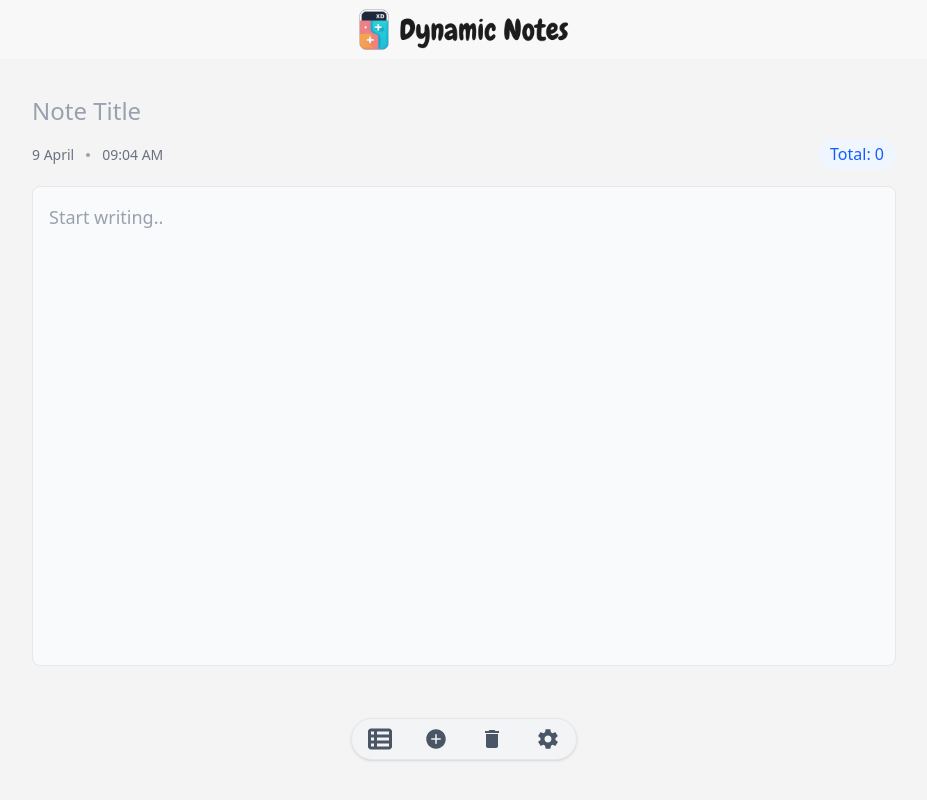
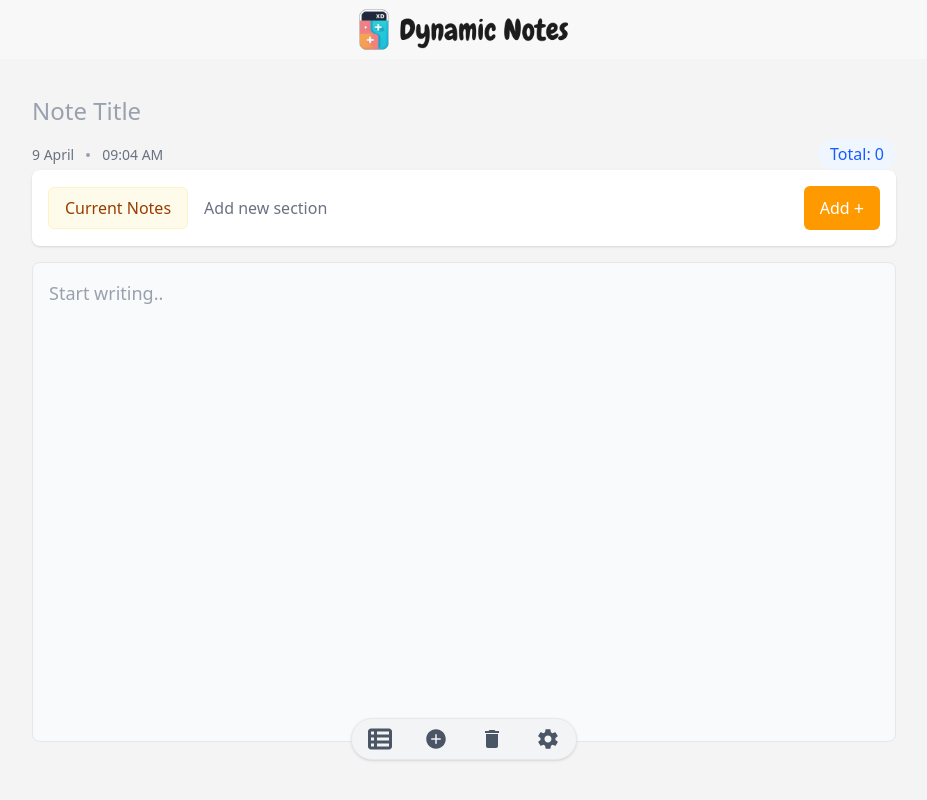
Before and after one commit to KelvinSada/Dynamic-Notes-v2.0, a React (Vite) app: page / in a window 1280 px wide. Shown: the whole page, without its empty margins (176-1103 px from the left). Built offline with nearby package versions, Linux system fonts and the light colour scheme.

Commit message:
adding a notes category

```diff
--- a/src/components/App.tsx
+++ b/src/components/App.tsx
@@ -7,6 +7,7 @@ import { NoteArrayType, Pages,NotesSelected } from './Types'
 import { AppContext } from './Context'
 import SavedItems from './SavedItems'
 import Settings from './Settings'
+import NewCategoryDialogBox from './NewCategory'
 
 
 function App() {
@@ -16,6 +17,8 @@ function App() {
   const [remove,setRemove] = useState(false)   // Delete a Notes from the Main current Notes Page
   const [save,setSave] = useState(false)      // Save the Current Notes and Clear the Page Empty
   const [storedPage,setStoredPage] = useState<Pages>("home")   // Go to the Storage Page
+
+  const [categoryToggle,setCategoryToggle] = useState(false) // Add Category Toggle in Notes
 
   const [viewNotes,setViewNotes] = useState<NotesSelected>({
     notesId:null,
@@ -41,13 +44,32 @@ function App() {
   },[savedArray])
 
 
+
   return (
     <AppContext.Provider value={{
         NoteArray:{savedArray,setSavedArray},
         DeleteFunction:{remove,setRemove},
         SavedFunction:{save,setSave},
         StoredPage:{storedPage,setStoredPage},
-        AccessSavedNotes:{viewNotes,setViewNotes}}}>
+        AccessSavedNotes:{viewNotes,setViewNotes},
+        AddCategoryToggle:{categoryToggle,setCategoryToggle}}}>
+
+        {/* Add Category */}
+        {categoryToggle&&<NewCategoryDialogBox/>}
+
+
+
+        {/* <div className="z-10 absolute top-1/2 left-1/2 transform -translate-x-1/2 -translate-y-1/2 bg-white p-6 rounded-lg shadow-lg border border-gray-200 w-80">
+  <input
+    type="text"
+    className="w-full px-4 py-2 mb-4 border border-gray-300 rounded-md focus:outline-none focus:ring-2 focus:ring-amber-500 focus:border-transparent"
+    placeholder="Category name"
+  />
+  <p className="text-gray-600 mb-4">Hello</p>
+  <button className="w-full bg-amber-500 hover:bg-amber-600 text-white font-medium py-2 px-4 rounded-md transition-colors duration-200">
+    Add Category
+  </button>
+</div> */}
 
       <main className='relative min-h-screen bg-[#f4f4f4]'>
         <Header/>
--- a/src/components/Context.ts
+++ b/src/components/Context.ts
@@ -1,5 +1,5 @@
 import { createContext } from "react";
-import { AppSavedType, DeleteType, SavedType,StoredPageToggle, ViewSavedNotes } from "./Types";
+import { AddCategoryToggle, AppSavedType, DeleteType, SavedType,StoredPageToggle, ViewSavedNotes } from "./Types";
 
 type AppContextType = {
   NoteArray:AppSavedType,
@@ -7,6 +7,7 @@ type AppContextType = {
   SavedFunction:SavedType,
   StoredPage:StoredPageToggle,
   AccessSavedNotes:ViewSavedNotes,
+  AddCategoryToggle:AddCategoryToggle,
 }
 
 export const AppContext = createContext<AppContextType>({
@@ -32,5 +33,9 @@ export const AppContext = createContext<AppContextType>({
       notePickedToggle:false,
     },
     setViewNotes: ()=>{},
+  },
+  AddCategoryToggle:{
+    categoryToggle:false,
+    setCategoryToggle:()=>{},
   }
 })
--- /dev/null
+++ b/src/components/NewCategory.tsx
@@ -0,0 +1,21 @@
+import { useContext } from "react"
+import { IoClose } from "react-icons/io5"
+import { AppContext } from "./Context"
+
+const NewCategoryDialogBox = () => {
+  const {AddCategoryToggle:{setCategoryToggle}} = useContext(AppContext)
+
+  const HangleCategoryToggle=()=>{
+    setCategoryToggle(false)
+  }
+
+  return (
+    <div className="z-10 p-3 shadow-md rounded-[10px] bg-white flex flex-col gap-5 absolute top-1/2 left-1/2 transform -translate-x-1/2 -translate-y-1/2">
+      <button onClick={HangleCategoryToggle} className='self-end'><IoClose /></button>
+      <input placeholder='Category name' type="text" className='p-1 border border-black'/>
+      <button className='w-full rounded-md bg-fuchsia-400 hover:bg-fuchsia-500'>Add Category</button>
+    </div>
+  )
+}
+
+export default NewCategoryDialogBox
--- a/src/components/NotesBody.tsx
+++ b/src/components/NotesBody.tsx
@@ -2,6 +2,7 @@ import React, { useContext, useEffect } from "react"
 import { useState,useRef } from "react"
 import { AppContext } from "./Context"
 import { NoteArrayType, NotesType } from "./Types"
+import NotesTopBar from "./NotesTopBar"
 
 
 const NotesBody = () => {
@@ -17,6 +18,7 @@ const NotesBody = () => {
     total:0,
     date:"",
     time:"",
+    dynamicItems:[]
   })
 
 // Handling the Date and Time
@@ -88,6 +90,7 @@ const CurrentTime = `${hours}:${minute} ${zone}`
           total:0,
           date:"",
           time:"",
+          dynamicItems:[]
       })
     },100)
 
@@ -114,6 +117,7 @@ const CurrentTime = `${hours}:${minute} ${zone}`
         total:0,
         date:"",
         time:"",
+        dynamicItems:[]
     })
 
 }
@@ -129,8 +133,6 @@ const CurrentTime = `${hours}:${minute} ${zone}`
     if (viewNotes && viewNotes.notePickedToggle === true){
       savedArray.forEach(getItem)
     }
-    console.log(viewNotes.notePickedToggle)
-
   },[viewNotes.notePickedToggle,access])
 
   const getItem =(item:NoteArrayType)=>{
@@ -148,6 +150,7 @@ const CurrentTime = `${hours}:${minute} ${zone}`
         total:total,
         date:CurrentDate,
         time:CurrentTime,
+        dynamicItems:[]
       })
 
       setTimeout(()=>{
@@ -171,6 +174,7 @@ const CurrentTime = `${hours}:${minute} ${zone}`
         total:0,
         date:"",
         time:"",
+        dynamicItems:[]
       })
     }
   ,[remove])
@@ -277,6 +281,19 @@ const CurrentTime = `${hours}:${minute} ${zone}`
       </div>
     </div>
 
+  {/* <div className="flex gap-4">
+    <div className="bg-amber-50 w-fit">
+      <p>Current Notes</p>
+    </div>
+    <div>
+      <p>Add new section</p>
+    </div>
+    <div>
+      <p>add +</p>
+    </div>
+  </div> */}
+  <NotesTopBar/>
+
     <textarea
       className="mt-4 p-4 text-lg text-gray-700 placeholder-gray-400 bg-gray-50 rounded-lg
                 outline-none w-full border border-gray-200 focus:border-blue-300
--- /dev/null
+++ b/src/components/NotesTopBar.tsx
@@ -0,0 +1,30 @@
+import { useContext } from "react"
+import { AppContext } from "./Context"
+
+const NotesTopBar = () => {
+const {AddCategoryToggle:{categoryToggle,setCategoryToggle}} = useContext(AppContext)
+
+  const addNewCategory=()=>{
+    setCategoryToggle(true)
+  }
+
+  console.log(categoryToggle)
+  return (
+  <div className="z-0 flex items-center gap-4 p-4 bg-white rounded-lg shadow-sm">
+    <div className="bg-amber-50 px-4 py-2 rounded-md border border-amber-100">
+      <p className="font-medium text-amber-800">Current Notes</p>
+    </div>
+    <div className="flex-1">
+      <p className="text-gray-500">Add new section</p>
+    </div>
+    <button onClick={addNewCategory} className="bg-amber-500 hover:bg-amber-600 text-white px-4 py-2 rounded-md flex items-center gap-1 transition-colors">
+      <span>Add</span>
+      <span className="text-lg">+</span>
+    </button>
+
+
+  </div>
+  )
+}
+
+export default NotesTopBar
--- a/src/components/Types.ts
+++ b/src/components/Types.ts
@@ -12,7 +12,7 @@ export type NotesType = {
   total:number,
   date:string,
   time:string,
-  // editable:boolean,
+  dynamicItems:[]
 }
 
 // Pages Toggle
@@ -50,3 +50,10 @@ export type ViewSavedNotes = {
   viewNotes:NotesSelected,
   setViewNotes: React.Dispatch<React.SetStateAction<NotesSelected>>
 }
+
+// Add Notes Category Toggle
+
+export type AddCategoryToggle={
+  categoryToggle:boolean,
+  setCategoryToggle:React.Dispatch<React.SetStateAction<boolean>>,
+}
```
